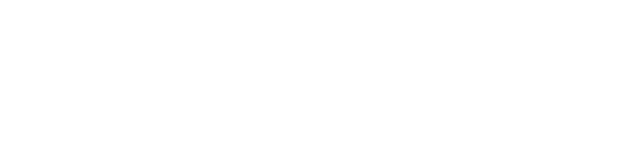
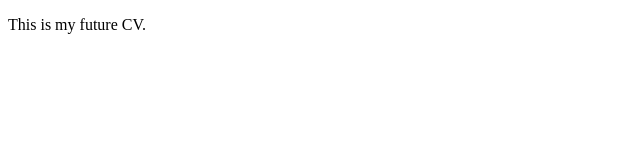
Before and after one commit to tatsiana1997/rsschool-cv, a plain HTML site: page index.html in a window 1280 px wide. Shown: the whole page, without its empty margins (0-640 px from the left). Drawn offline with Linux system fonts and the light colour scheme.

Commit message:
feat: add text and styles for cv

```diff
--- a/index.html
+++ b/index.html
@@ -7,5 +7,6 @@
   <title>Document</title>
 </head>
 <body>
+  <p>This is my future CV.</p>
 </body>
 </html>
--- a/style.css
+++ b/style.css
@@ -0,0 +1,7 @@
+body {
+  background-color: antiquewhite;
+}
+
+p {
+  color: blueviolet;
+}
```
